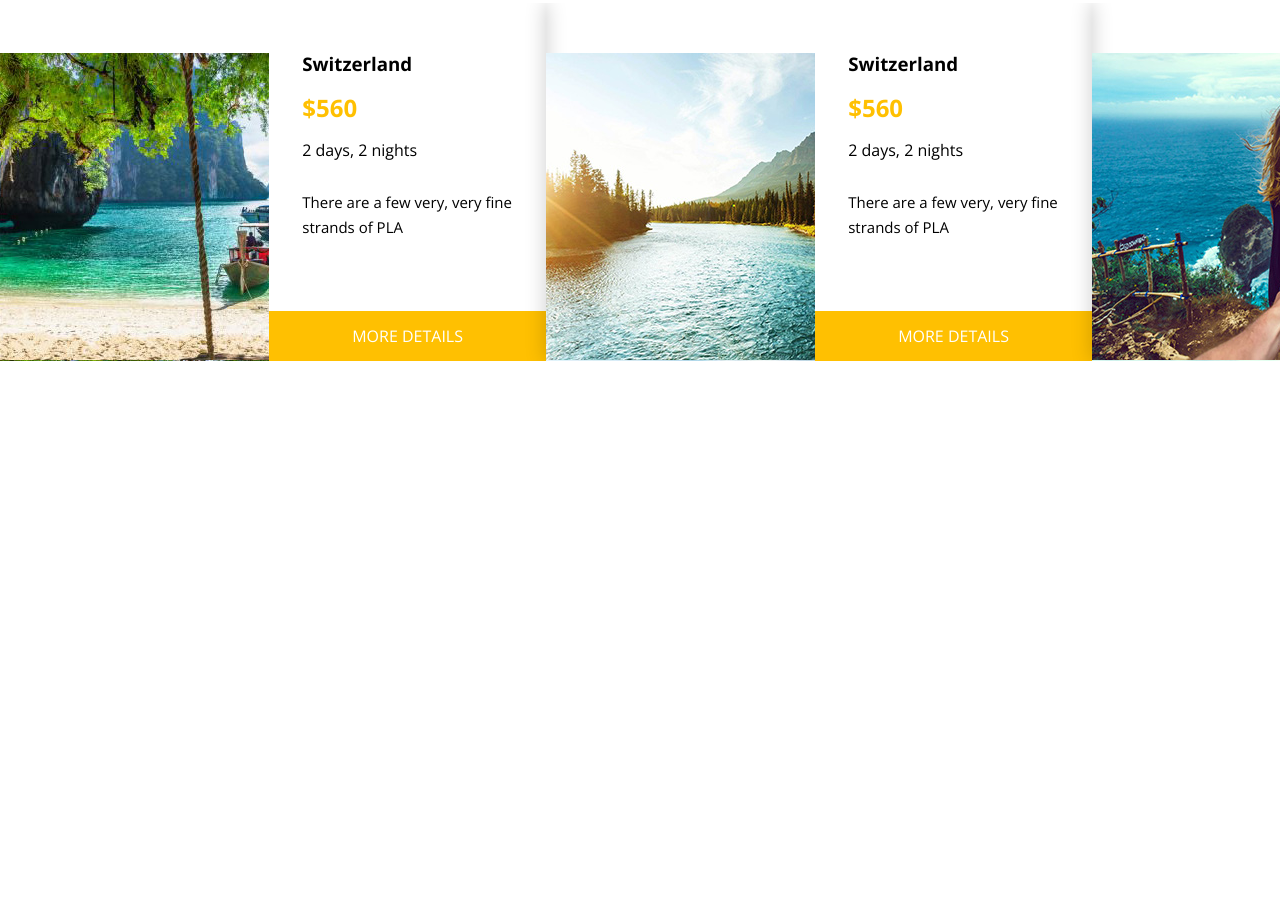
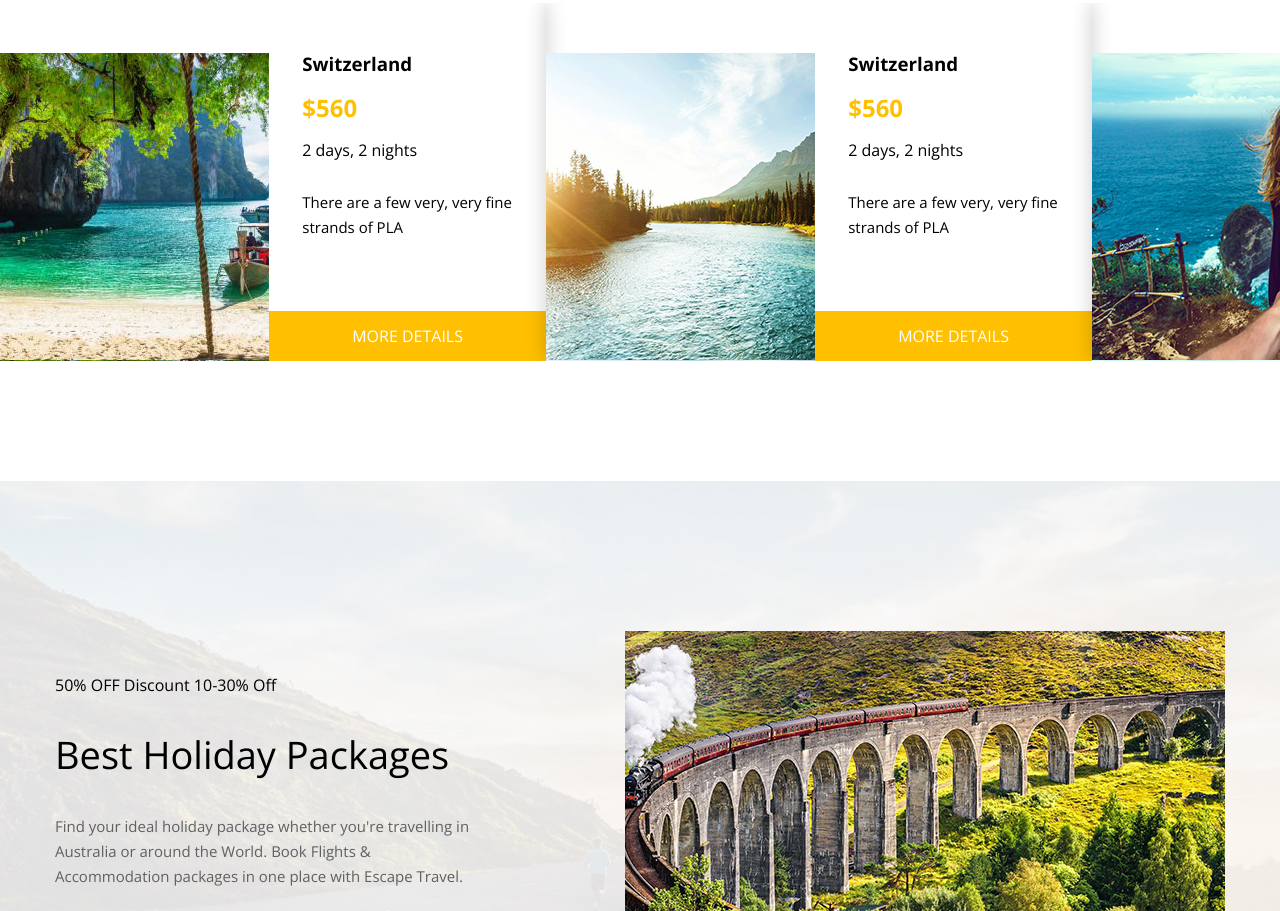
Before and after one commit to nadyawyn/traveldreams, a website: page src/index.html in a window 1280 px wide. Shown: the part 2629-3540 px from the top of the page. Before the commit the page ends 2990 px from the top, so only its background shows below. Drawn offline with nearby package versions, Linux system fonts and the light colour scheme; files that its build step writes are made by us from their sources; files whose address does not match are found by name.

Commit message:
Added Packages section

```diff
--- a/src/index.html
+++ b/src/index.html
@@ -218,6 +218,25 @@
 			</div>
 
 		</section>
+		<section class="packages">
+			<div class="container">
+				<div class="packages__wrapper">
+					<div class="packages__desc">
+					50% OFF Discount 10-30% Off
+					<h3>Best Holiday Packages</h3>
+					<p>Find your ideal holiday package whether you're travelling in Australia or around the World. Book Flights & Accommodation packages in one place with Escape Travel.
+
+					</p>
+					<a href="#" class="button packages__button">Read more</a>
+					</div>
+					<div class="packages__photo">
+						<img src="img/packages_img.jpg" alt="Best Packages">
+
+					</div>
+				</div>
+
+			</div>
+		</section>
 	</main>
 </body>
 </html>
--- /dev/null
+++ b/src/sass/base/_buttons.scss
@@ -0,0 +1,16 @@
+.button {
+	display: block;
+	width: 140px;
+	height: 40px;
+	border-radius: 4px;
+	border: none;
+
+	background-color: $color_yellow;
+
+	color:#ffffff;
+	font-size: 13px;
+	text-transform: uppercase;
+	text-decoration: none;
+	text-align: center;
+	padding-top: 12px;
+}
--- a/src/sass/blocks/_booking-form.scss
+++ b/src/sass/blocks/_booking-form.scss
@@ -82,17 +82,9 @@
 		}
 
 		button {
-			font-size: 13px;
-			color: #ffffff;
-			text-transform: uppercase;
-
-			background-color: $color_yellow;
-			height: 40px;
 			width: 110px;
+			padding-top: 4px;
 			transform: rotate(90deg);
-
-			border: none;
-
 			position: absolute;
 			right: -35px;
 			top: 20px;
--- a/src/sass/blocks/_honeymoon.scss
+++ b/src/sass/blocks/_honeymoon.scss
@@ -1,4 +1,5 @@
 .honeymoon {
+	padding-bottom: 120px;
 	&__slider {
 		margin-top: 84px;
 		width: 100%;
--- /dev/null
+++ b/src/sass/blocks/_packages.scss
@@ -0,0 +1,28 @@
+.packages {
+	min-height: 700px;
+	padding: 150px 0;
+	background: url(../img/packages_bg.jpg) center (center/cover) no-repeat;
+
+	&__wrapper {
+		display: flex;
+		flex-flow: row nowrap;
+		justify-content: space-between;
+	}
+	&__desc {
+		padding-top: 45px;
+		width: 430px;
+
+		p {
+			font-size: 15px;
+			line-height: 25px;
+			color: #616161;
+		}
+	}
+	h3 {
+		font-size: 38px;
+		font-weight: 300;
+	}
+	&__button {
+		margin-top: 54px;
+	}
+}
--- a/src/sass/style.scss
+++ b/src/sass/style.scss
@@ -5,6 +5,7 @@
 @import "base/variables";
 @import "base/anim";
 @import "base/rating";
+@import "base/buttons";
 
 * {
 	box-sizing: border-box;
@@ -31,3 +32,4 @@
 @import "blocks/slider";
 @import "blocks/most-popular";
 @import "blocks/honeymoon";
+@import "blocks/packages";
```
Also changed, not shown: dist/css/style.min.css, dist/img/packages_bg.jpg (added), dist/img/packages_img.jpg (added), dist/index.html, src/img/packages_bg.jpg (added), src/img/packages_img.jpg (added).
